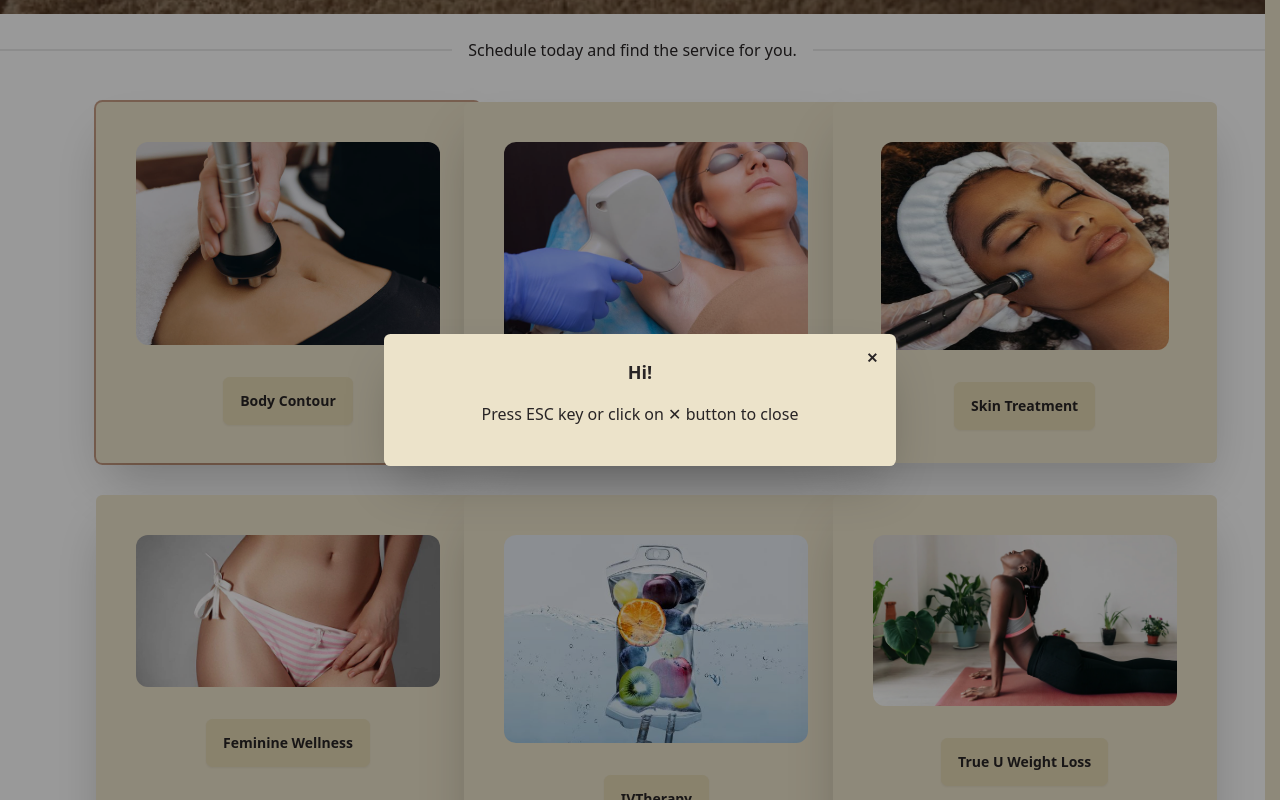
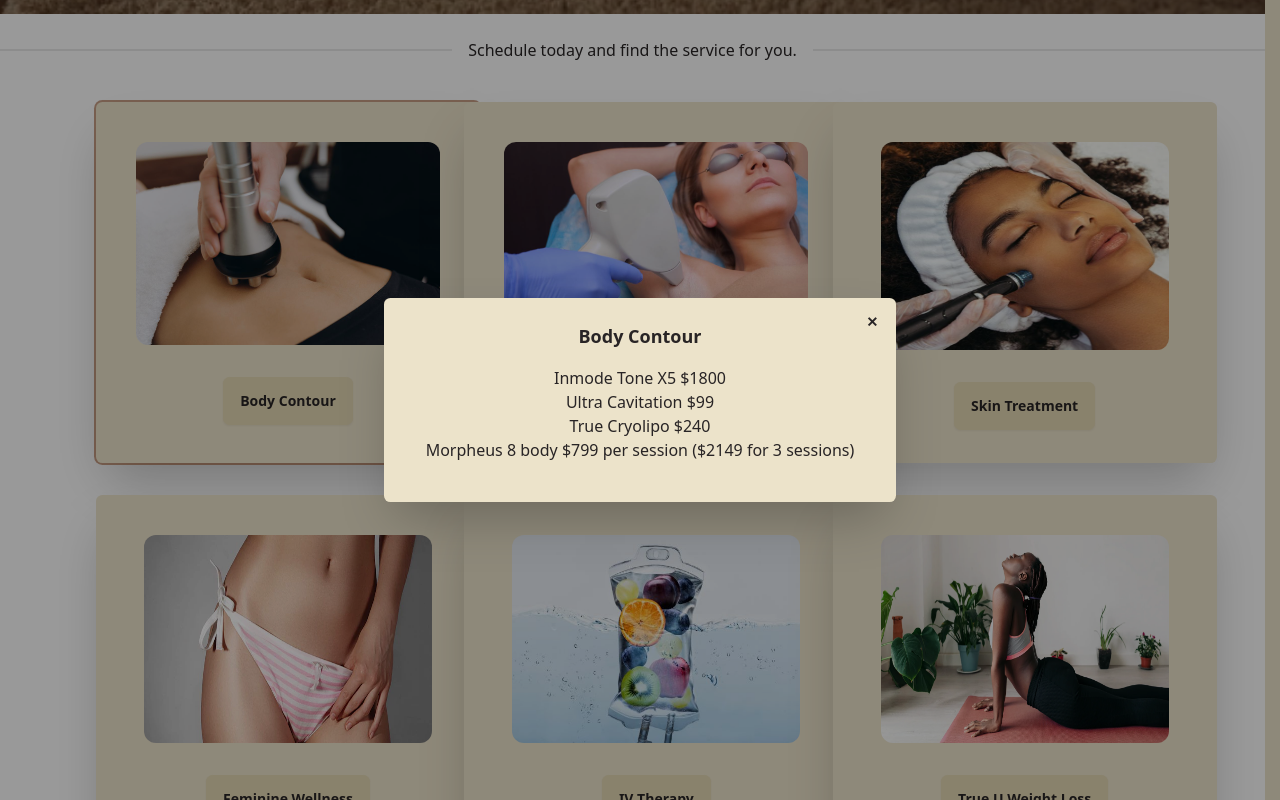
Before and after one commit to finnickyfinn/fuzzy-engine, a React (Create React App) app in the folder my-app/: page /Services in a window 1280 px wide. Both pictures are taken after a click on the button "Body Contour". Shown: the part 418-1218 px from the top of the page. Built offline with nearby package versions, Linux system fonts and the light colour scheme.

Commit message:
Sorta finsihed product, will be reevamped soon

```diff
--- a/my-app/src/Pages/Services.js
+++ b/my-app/src/Pages/Services.js
@@ -42,8 +42,8 @@ function Services() {
                             {/* if there is a button in form, it will close the modal */}
                             <button className="btn btn-sm btn-circle btn-ghost absolute right-2 top-2">✕</button>
                         </form>
-                        <h3 className="font-bold text-lg">Hi!</h3>
-                        <p className="py-4">Press ESC key or click on ✕ button to close</p>
+                        <h3 className="font-bold text-lg">Body Contour</h3>
+                        <p className="py-4"> Inmode Tone X5 $1800 <br/> Ultra Cavitation $99 <br/> True Cryolipo $240 <br/> Morpheus 8 body $799 per  session ($2149 for 3 sessions)</p>
                     </div>
                 </dialog>
             </div>
@@ -62,8 +62,11 @@ function Services() {
                             {/* if there is a button in form, it will close the modal */}
                             <button className="btn btn-sm btn-circle btn-ghost absolute right-2 top-2">✕</button>
                         </form>
-                        <h3 className="font-bold text-lg">Hello!</h3>
-                        <p className="py-4">Press ESC key or click on ✕ button to close</p>
+                        <h3 className="font-bold text-lg">Laser Hair Removal</h3>
+                        <h1 className='italic'>Prices May Vary Depending On Area</h1>
+                        <p className="py-4"><b>Small Areas:</b> chin, upper or lower lip, side burns, nose, fingers, toes, cheeks, or stomach strip <br/><br/>
+                                    <b>Medium Areas</b>: underarms, bikini line, hands, abdomen, or (lip & chin) <br/><br/><b> Large Areas:</b> upper legs, lower legs, inner thighs, upper arms, lower arms, upper back, lower back, full neck, or full face <br/><br/><b>XL Areas:</b> full back, abdomen & chest, full legs, full arms, Brazilian, or full butt.
+                        </p>
                     </div>
                 </dialog>
             </div>
@@ -82,8 +85,8 @@ function Services() {
                             {/* if there is a button in form, it will close the modal */}
                             <button className="btn btn-sm btn-circle btn-ghost absolute right-2 top-2">✕</button>
                         </form>
-                        <h3 className="font-bold text-lg">What's Up!</h3>
-                        <p className="py-4">Press ESC key or click on ✕ button to close</p>
+                        <h3 className="font-bold text-lg">Skin Treatments</h3>
+                        <p className="py-4">Botox $10.99 reg tox/ <br/> Juvederm $550/syr</p>
                     </div>
                 </dialog>
             </div>
@@ -91,7 +94,7 @@ function Services() {
         </div>
         <div className="card hover:ring-2 ring-amber-800/50 w-96 bg-base-100 shadow-2xl">
             <figure className="px-10 pt-10">
-            <img src={FemWell} alt="Feminine Wellness" className="rounded-xl" />
+            <img src={FemWell} alt="Feminine Wellness" className="rounded-xl w-72 h-52" />
             </figure>
         <div className="card-body flex-grow-0 items-center text-center">
             <div className="card-actions">
@@ -102,8 +105,8 @@ function Services() {
                             {/* if there is a button in form, it will close the modal */}
                             <button className="btn btn-sm btn-circle btn-ghost absolute right-2 top-2">✕</button>
                         </form>
-                        <h3 className="font-bold text-lg">Oh!</h3>
-                        <p className="py-4">Press ESC key or click on ✕ button to close</p>
+                        <h3 className="font-bold text-lg">Feminine Wellness</h3>
+                        <p className="py-4">1 - Inmode Vtone $400/session (6 sessions $1750)<br/>2 - Inmode Forma V $500 (3 sessions $1250)<br/>3 - Morpheus 8 vaginal rejuventation 3 sessions $3500</p>
                     </div>
                 </dialog>
             </div>
@@ -111,19 +114,19 @@ function Services() {
         </div>
         <div className="card hover:ring-2 ring-amber-800/50 w-96 bg-base-100 shadow-2xl">
             <figure className="px-10 pt-10">
-            <img src={IVTherapy} alt="IV Therapy" className="rounded-xl h-52" />
+            <img src={IVTherapy} alt="IV Therapy" className="rounded-xl w-72 h-52" />
             </figure>
         <div className="card-body flex-grow-0 items-center text-center">
             <div className="card-actions">
-            <button className="btn" onClick={()=>document.getElementById('my_modal_5').showModal()}>IVTherapy</button>
+            <button className="btn" onClick={()=>document.getElementById('my_modal_5').showModal()}>IV Therapy</button>
                 <dialog id="my_modal_5" className="modal">
                     <div className="modal-box">
                         <form method="dialog">
                             {/* if there is a button in form, it will close the modal */}
                             <button className="btn btn-sm btn-circle btn-ghost absolute right-2 top-2">✕</button>
                         </form>
-                        <h3 className="font-bold text-lg">Welp!</h3>
-                        <p className="py-4">Press ESC key or click on ✕ button to close</p>
+                        <h3 className="font-bold text-lg">IV Therapy Options</h3>
+                        <p className="py-4">1 - Performance blend $189 <br/> 2 - True U beauty blend $189 <br/> 3 - True U immunity blend $175 <br/> 4 - True U anti stress blend $189 5-Iron IV $247</p>
                     </div>
                 </dialog>
             </div>
@@ -131,7 +134,7 @@ function Services() {
         </div>
         <div className="card hover:ring-2 ring-amber-800/50 w-96 bg-base-100 shadow-2xl">
             <figure className="px-10 pt-10">
-            <img src={TruUU} alt="True U Weight Loss" className="rounded-xl" />
+            <img src={TruUU} alt="True U Weight Loss" className="rounded-xl w-72 h-52" />
             </figure>
         <div className="card-body flex-grow-0 items-center text-center">
             <div className="card-actions">
@@ -142,8 +145,8 @@ function Services() {
                             {/* if there is a button in form, it will close the modal */}
                             <button className="btn btn-sm btn-circle btn-ghost absolute right-2 top-2">✕</button>
                         </form>
-                        <h3 className="font-bold text-lg">Howdy</h3>
-                        <p className="py-4">Press ESC key or click on ✕ button to close</p>
+                        <h3 className="font-bold text-lg">True U Weight Loss Programs</h3>
+                        <p className="py-4"> <b>1 - Bronze $160/wk ($185/wk for tirzepatide)</b> <br/>o   Semaglutide/tirz injections<br/>o   1 complimentary Inbody assessment <br/>o   10% off lipo injections <br/> <b> 2 - Silver plan $267/wk (+$15 for tirz)</b><br/>o   Everything in Bronze plus…<br/>o   Monthly Inbody assessments<br/>o   Custom nutrition plan<br/>o   24/7 Access to Registered Nurse on WhatsAap<br/>o   10% off IV therapy<br/>o   10% body contouring<br/><b>3 - Gold plan $355/wk (+15 for tirz)</b><br/>o   Everything in silver plus…<br/>o   15% off lipo shots<br/>o   15% off IV therapy<br/>o   10% off RF microneedling facial<br/>o   Weekly Inbody assessment<br/>o   Weekly behavior therapy sessions</p>
                     </div>
                 </dialog>
             </div>
@@ -151,7 +154,7 @@ function Services() {
         </div>
         <div className="card hover:ring-2 ring-amber-800/50 w-96 bg-base-100 shadow-2xl">
             <figure className="px-10 pt-10">
-            <img src={LabExam} alt="Lab Exams" className="rounded-xl h-52" />
+            <img src={LabExam} alt="Lab Exams" className="rounded-xl w-72 h-52" />
             </figure>
         <div className="card-body flex-grow-0 items-center text-center">
             <div className="card-actions">
@@ -162,8 +165,8 @@ function Services() {
                             {/* if there is a button in form, it will close the modal */}
                             <button className="btn btn-sm btn-circle btn-ghost absolute right-2 top-2">✕</button>
                         </form>
-                        <h3 className="font-bold text-lg">Shoot!</h3>
-                        <p className="py-4">Press ESC key or click on ✕ button to close</p>
+                        <h3 className="font-bold text-lg">Lab Exams</h3>
+                        <p className="py-4">55 - BMP <br/> 56 - CMP <br/> 57 - Urea <br/> 58 - PSA <br/> 59 - IGF-1 <br/> 60 - SHBG <br/> 61 - LH <br/> 62 - FSH <br/> 63 - Progesterone <br/> 64 - Estradiol <br/> 65 - Estrogen <br/> 66 - Vit D-Labs <br/> 67 - Cortisol <br/> 68 - B12 - Labs <br/> 69 - Ferritin <br/> 70 - Iron-Labs <br/> 71 - Full checkup <br/> 72 - Testosterone-Labs</p>
                     </div>
                 </dialog>
             </div>
@@ -171,7 +174,7 @@ function Services() {
         </div>
         <div className="card hover:ring-2 ring-amber-800/50 w-96 bg-base-100 shadow-2xl">
             <figure className="px-10 pt-10">
-            <img src={Inject} alt="Injections" className="rounded-xl" />
+            <img src={Inject} alt="Injections" className="rounded-xl w-72 h-52" />
             </figure>
         <div className="card-body flex-grow-0 items-center text-center">
             <div className="card-actions">
@@ -182,8 +185,8 @@ function Services() {
                             {/* if there is a button in form, it will close the modal */}
                             <button className="btn btn-sm btn-circle btn-ghost absolute right-2 top-2">✕</button>
                         </form>
-                        <h3 className="font-bold text-lg">Dang!</h3>
-                        <p className="py-4">Press ESC key or click on ✕ button to close</p>
+                        <h3 className="font-bold text-lg">Injection Information</h3>
+                        <p className="py-4">1 - Vitamin D $35<br/>2 - Vitamin B12 $35<br/>3 - True U Growth $799 (30 day supply)<br/>4 - Lipo Shots $35<br/>5 - Lipo B Shot $40<br/>6 - Lipo C $45<br/>7 - Gluthatione  $40<br/>8 - Iron IM 189</p>
                     </div>
                 </dialog>
             </div>
@@ -191,7 +194,7 @@ function Services() {
         </div>
         <div className="card hover:ring-2 ring-amber-800/50 w-96 bg-base-100 shadow-2xl">
             <figure className="px-10 pt-10">
-            <img src={SkinCare} alt="Skin Care" className="rounded-xl" />
+            <img src={SkinCare} alt="Skin Care" className="rounded-xl w-72 h-52" />
             </figure>
         <div className="card-body flex-grow-0 items-center text-center">
             <div className="card-actions">
@@ -202,8 +205,8 @@ function Services() {
                             {/* if there is a button in form, it will close the modal */}
                             <button className="btn btn-sm btn-circle btn-ghost absolute right-2 top-2">✕</button>
                         </form>
-                        <h3 className="font-bold text-lg">Carp!</h3>
-                        <p className="py-4">Press ESC key or click on ✕ button to close</p>
+                        <h3 className="font-bold text-lg">Skin Care</h3>
+                        <p className="py-4">1 - Infrared sauna blanket $145 3 sessions<br/>2 - Microneedling $280<br/>3 - True hydrofacial $120<br/>4 - Morpheus 8 RF microneedling Full face$650/session (3 sessions $1750)<br/><b>Add-ons</b><br/>PRP $100<br/>HA skin booster $150<br/>Brightening skin booster $150</p>
                     </div>
                 </dialog>
             </div>
@@ -211,7 +214,7 @@ function Services() {
         </div>
         <div className="card hover:ring-2 ring-amber-800/50 w-96 bg-base-100 shadow-2xl">
             <figure className="px-10 pt-10">
-            <img src={WeightLoss} alt="Wellness Weight Loss" className="rounded-xl" />
+            <img src={WeightLoss} alt="Wellness Weight Loss" className="rounded-xl w-72 h-52" />
             </figure>
         <div className="card-body flex-grow-0 items-center text-center">
             <div className="card-actions">
@@ -223,7 +226,7 @@ function Services() {
                             <button className="btn btn-sm btn-circle btn-ghost absolute right-2 top-2">✕</button>
                         </form>
                         <h3 className="font-bold text-lg">Finally!</h3>
-                        <p className="py-4">Press ESC key or click on ✕ button to close</p>
+                        <p className="py-4">1 - Consultation + Inbody assessment <br/> 2 - Labs <br/> 3 - MD consultation</p>
                     </div>
                 </dialog>
             </div>
```
Also changed, not shown: my-app/src/Modals/ContactModal.js (+29 -10 lines), 1 other file (tests, documents, lock files or other folders).
